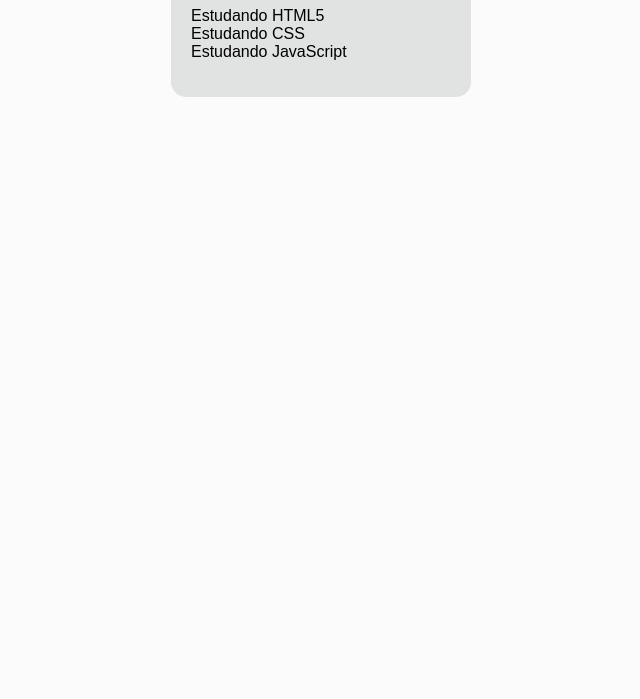
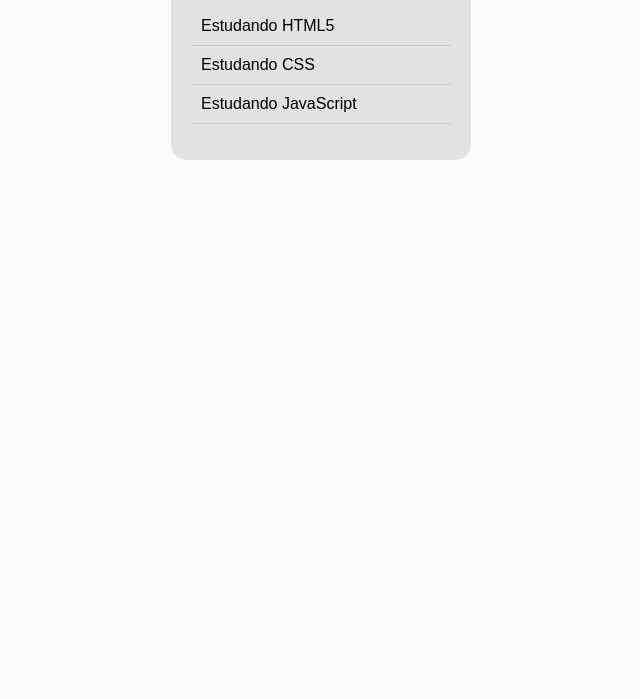
Before and after one commit to gilbertobreyerjunior/task-list, a plain HTML site: page index.html in a window 1280 px wide. Shown: the part 101-800 px from the top of the page, without its empty margins (319-959 px from the left). Drawn offline with Linux system fonts and the light colour scheme.

Commit message:
Adicionado um estilo ao li

```diff
--- a/assets/css/style.css
+++ b/assets/css/style.css
@@ -136,3 +136,11 @@ list-style: none;
 padding: 0;
 
 }
+
+.todo li {
+
+    padding: 10px;
+    border-bottom: #CCC 1px solid;
+
+
+}
```
